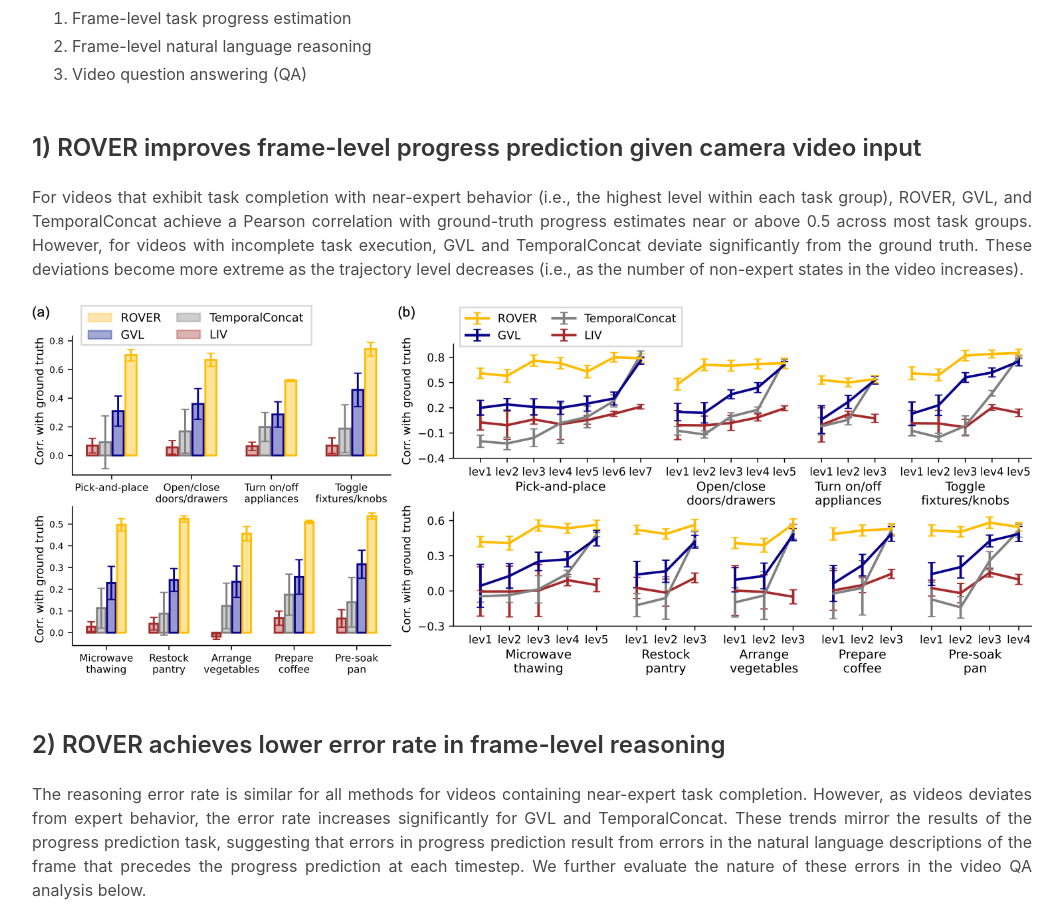
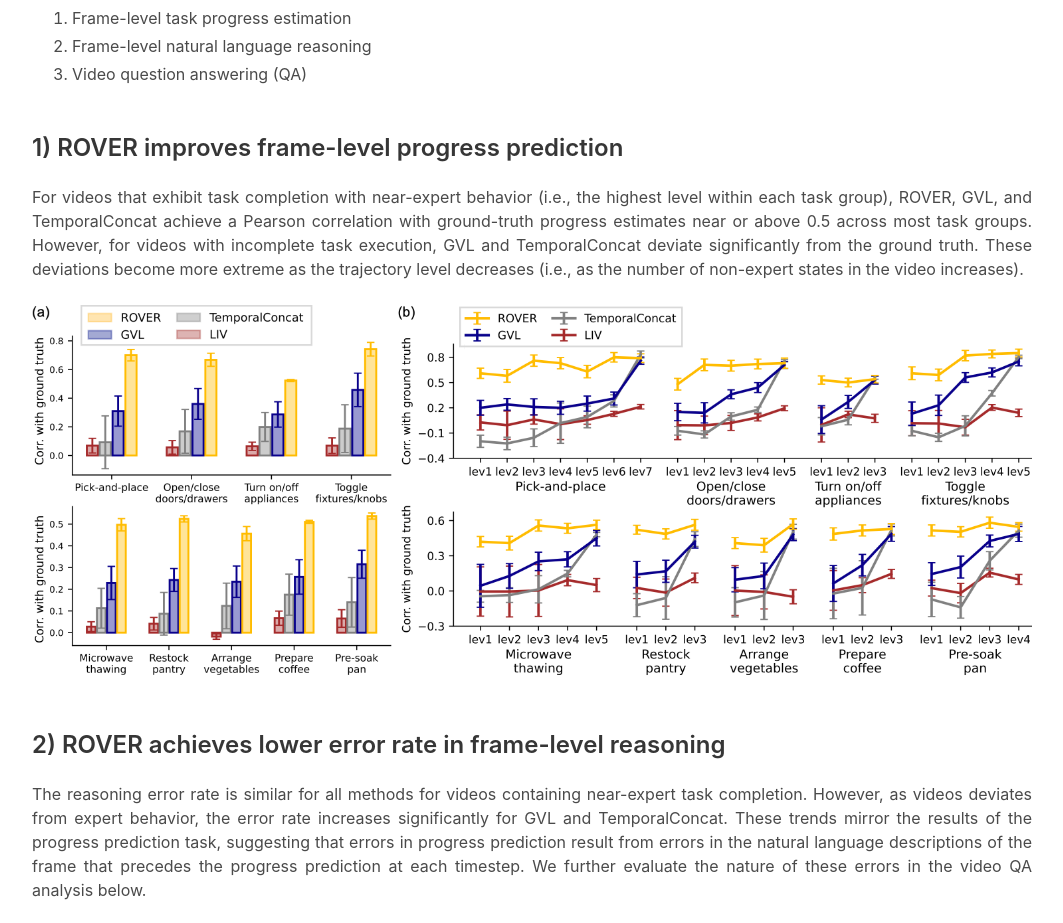
Before and after one commit to rover-vlm/rover-vlm.github.io, a plain HTML site: page index.html in a window 1280 px wide. Shown: the part 3100-4023 px from the top of the page, without its empty margins (108-1171 px from the left). Drawn offline with nearby package versions, Linux system fonts and the light colour scheme; some icons are missing; a web font is replaced by a local one.

Commit message:
Add files via upload

```diff
--- a/index.html
+++ b/index.html
@@ -1044,7 +1044,7 @@
               </p>
             </div>
             <br>
-            <h3 class="title is-4">1) ROVER improves frame-level progress prediction given camera video input</h3>
+            <h3 class="title is-4">1) ROVER improves frame-level progress prediction</h3>
             <p>
                 <!-- ROVER shows higher correlation with ground-truth task progress estimates. -->
                 For videos that exhibit task completion with near-expert behavior (i.e., the highest level within each task group), ROVER, GVL, and TemporalConcat achieve a Pearson correlation with ground-truth progress estimates near or above 0.5 across most task groups.
```
